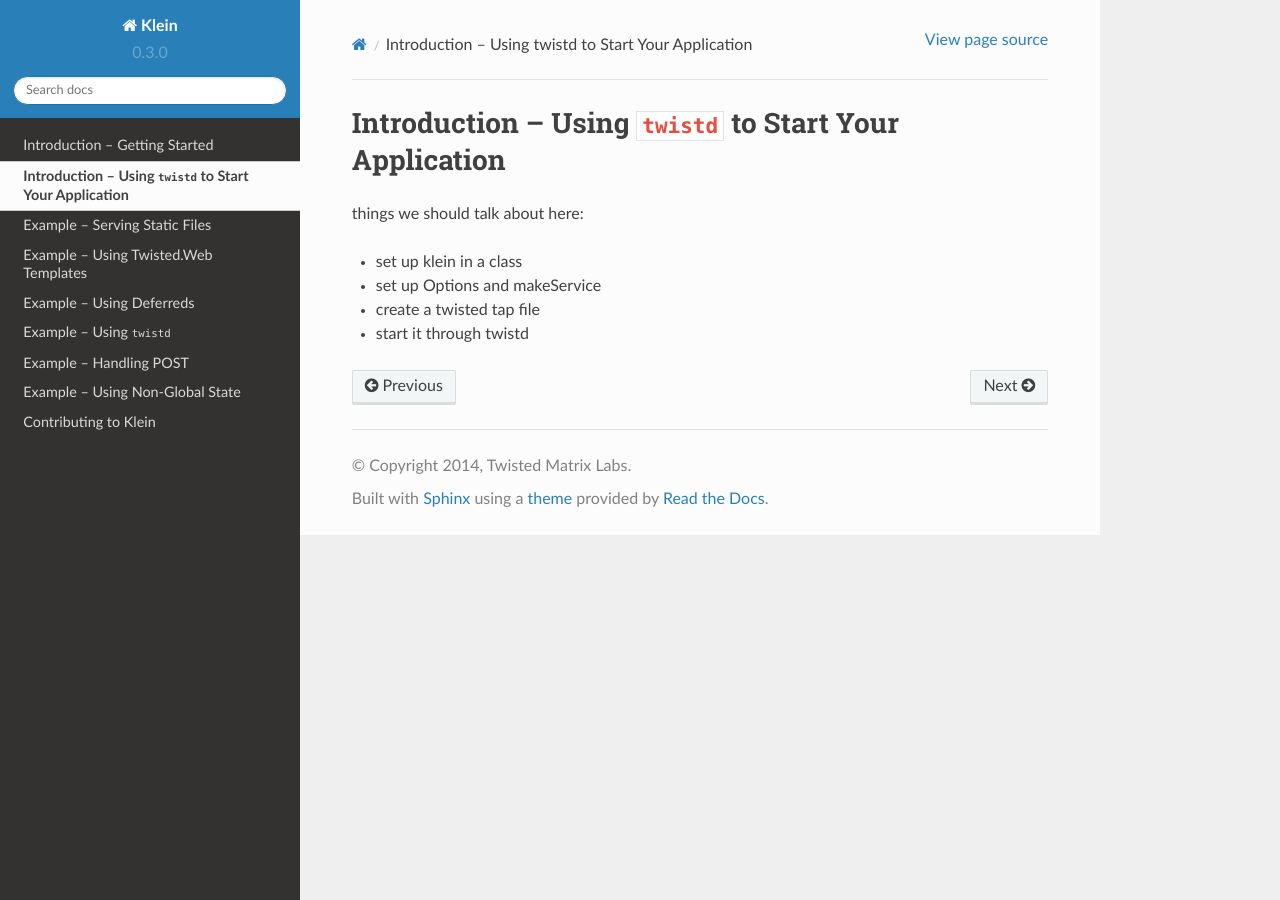
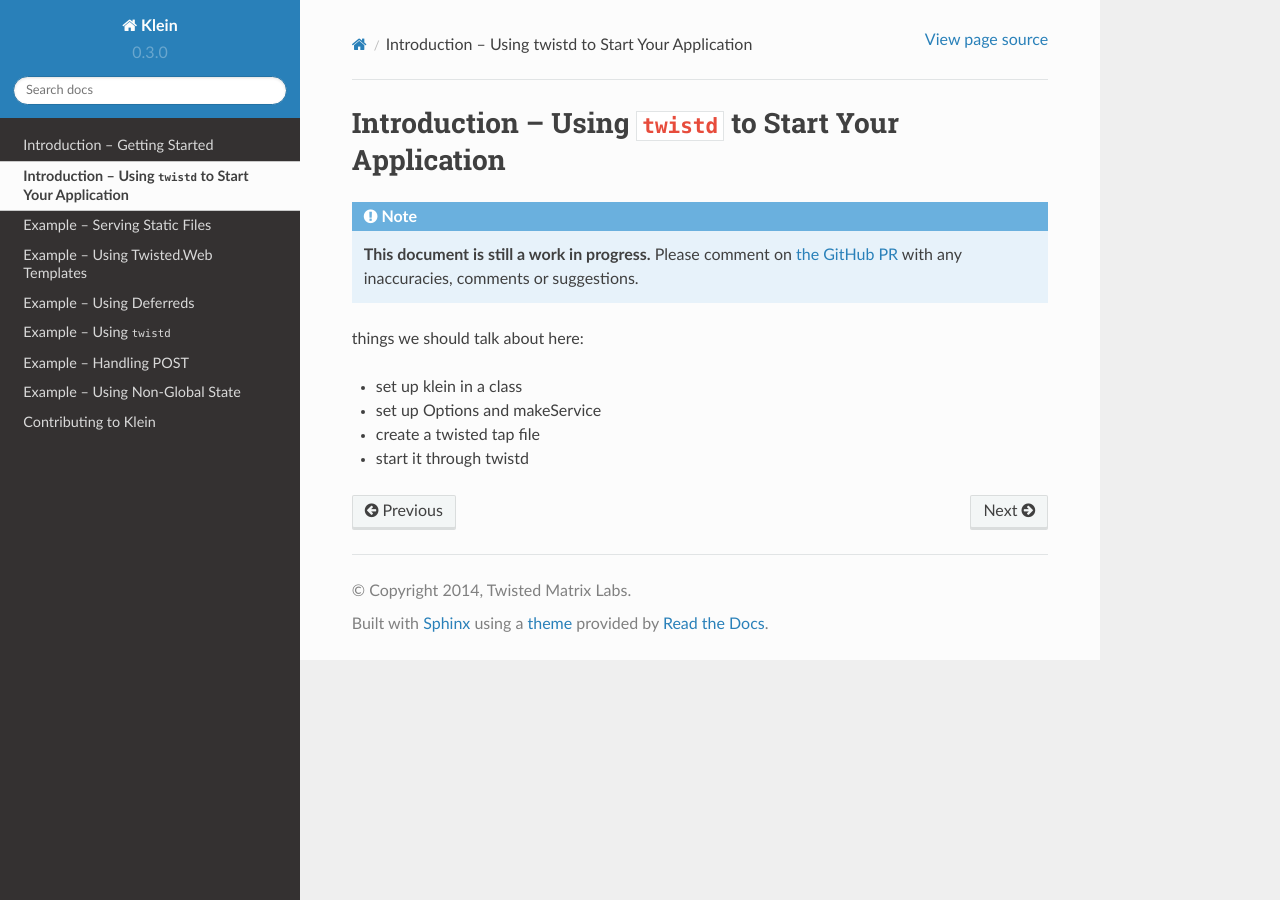
Before and after one commit to twisted/klein, a Sphinx documentation site: the page built from docs/introduction/2-twistdtap.rst, in a window 1280 px wide. Built offline with Sphinx 7.4.7 and the Read the Docs theme 2.0.0, drawn with Linux system fonts in a browser that asks for light colours.

Commit message:
some DANGER WILL ROBINSON so that people don't get angry at incomplete docs

```diff
--- a/docs/introduction/1-gettingstarted.rst
+++ b/docs/introduction/1-gettingstarted.rst
@@ -1,6 +1,10 @@
 ===============================
 Introduction -- Getting Started
 ===============================
+
+.. note::
+
+    **This document is still a work in progress.** Please comment on `the GitHub PR <https://github.com/twisted/klein/pull/38>`_ with any inaccuracies, comments or suggestions.
 
 things we should talk about here:
 
--- a/docs/introduction/2-twistdtap.rst
+++ b/docs/introduction/2-twistdtap.rst
@@ -1,6 +1,10 @@
 ==========================================================
 Introduction -- Using ``twistd`` to Start Your Application
 ==========================================================
+
+.. note::
+
+    **This document is still a work in progress.** Please comment on `the GitHub PR <https://github.com/twisted/klein/pull/38>`_ with any inaccuracies, comments or suggestions.
 
 things we should talk about here:
 
```
